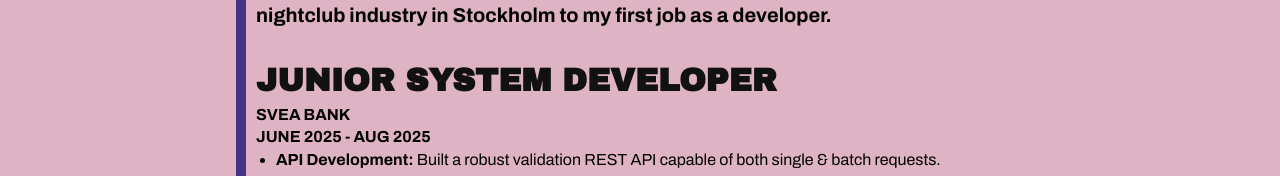
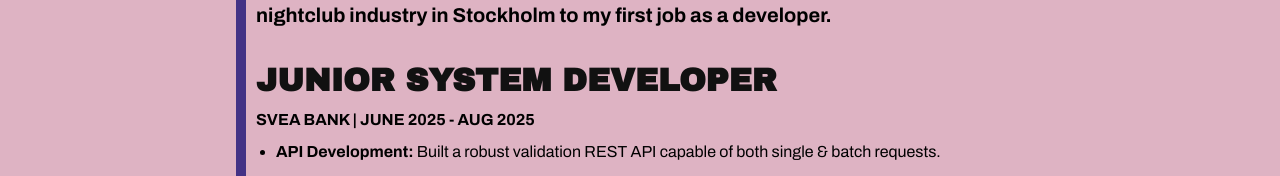
Before and after one commit to lisaupperud/fullstack-portfolio-frontend, a React (Vite) app: page / in a window 1280 px wide. Both pictures are taken after a click on the element "WORK EXPERIENCE". Shown: the part 1439-1615 px from the top of the page. Built offline with nearby package versions, Linux system fonts and the light colour scheme; no server answers.

Commit message:
refactor: styling for cv in work

```diff
--- a/src/components/work/Work.css
+++ b/src/components/work/Work.css
@@ -34,8 +34,14 @@
 .work-list {
   display: flex;
   flex-direction: column;
-  gap: 20px;
-  margin-bottom: 40px;
+  gap: 50px;
+  /*margin-bottom: 40px;*/
+}
+
+.work-titles {
+  display: flex;
+  flex-direction: column;
+  gap: 5px;
 }
 
 .work-list h2 {
@@ -47,10 +53,16 @@
   flex-direction: column;
   gap: 10px;
   margin-left: 20px;
+  padding: 10px 0;
 }
 
 .mobile-only {
   display: none;
+}
+
+#see-more {
+  padding: 0;
+  margin: 0;
 }
 
 /* MOBILE: Swipeable work experience cards */
--- a/src/components/work/Work.tsx
+++ b/src/components/work/Work.tsx
@@ -1,5 +1,7 @@
 import "./Work.css"
 import { useToggle } from "../../hooks/useToggle"
+import Click from "../../assets/click.png"
+import CV from "../../assets/cv.pdf"
 
 export default function Work() {
   const { value: showWork, toggle } = useToggle()
@@ -32,9 +34,10 @@ export default function Work() {
         <div className="work-content">
           <div className="work-list">
             <div className="work-card">
-              <h2>JUNIOR SYSTEM DEVELOPER</h2>
-              <h4>SVEA BANK</h4>
-              <h4>JUNE 2025 - AUG 2025</h4>
+              <div className="work-titles">
+                <h2>JUNIOR SYSTEM DEVELOPER</h2>
+                <h4>SVEA BANK | JUNE 2025 - AUG 2025</h4>
+              </div>
               <ul>
                 <li>
                   <strong>API Development: </strong>Built a robust validation
@@ -59,9 +62,11 @@ export default function Work() {
             </div>
 
             <div className="work-card">
-              <h2>BARTENDER & WAITRESS</h2>
-              <h4>RESTAURANT INDUSTRY</h4>
-              <h4>SEP 2018 - PRESENT</h4>
+              <div className="work-titles">
+                <h2>BARTENDER & WAITRESS</h2>
+                <h4>RESTAURANT INDUSTRY | SEP 2018 - PRESENT</h4>
+              </div>
+
               <ul>
                 <li>
                   <strong>Customer Relations: </strong>Provided excellent
@@ -84,6 +89,29 @@ export default function Work() {
                 </li>
               </ul>
             </div>
+
+            <div>
+              <h1 id="see-more" className="desktop-only">
+                WANT A MORE IN-DEPTH LOOK?
+              </h1>
+              <div className="underline-wrapper">
+                <div className="underline" />
+              </div>
+
+              <div className="desktop-only">
+                <p id="finish-text">CHECK OUT MY CV!</p>
+                <div className="github-link-container">
+                  <div className="arrow-line" />
+                  <a href={CV} target="_blank" rel="noopener noreferrer">
+                    <img
+                      src={Click}
+                      alt="Website Icon"
+                      className="github-icon"
+                    />
+                  </a>
+                </div>
+              </div>
+            </div>
           </div>
         </div>
       )}
```
Also changed, not shown: 1 other file (tests, documents, lock files or other folders).
